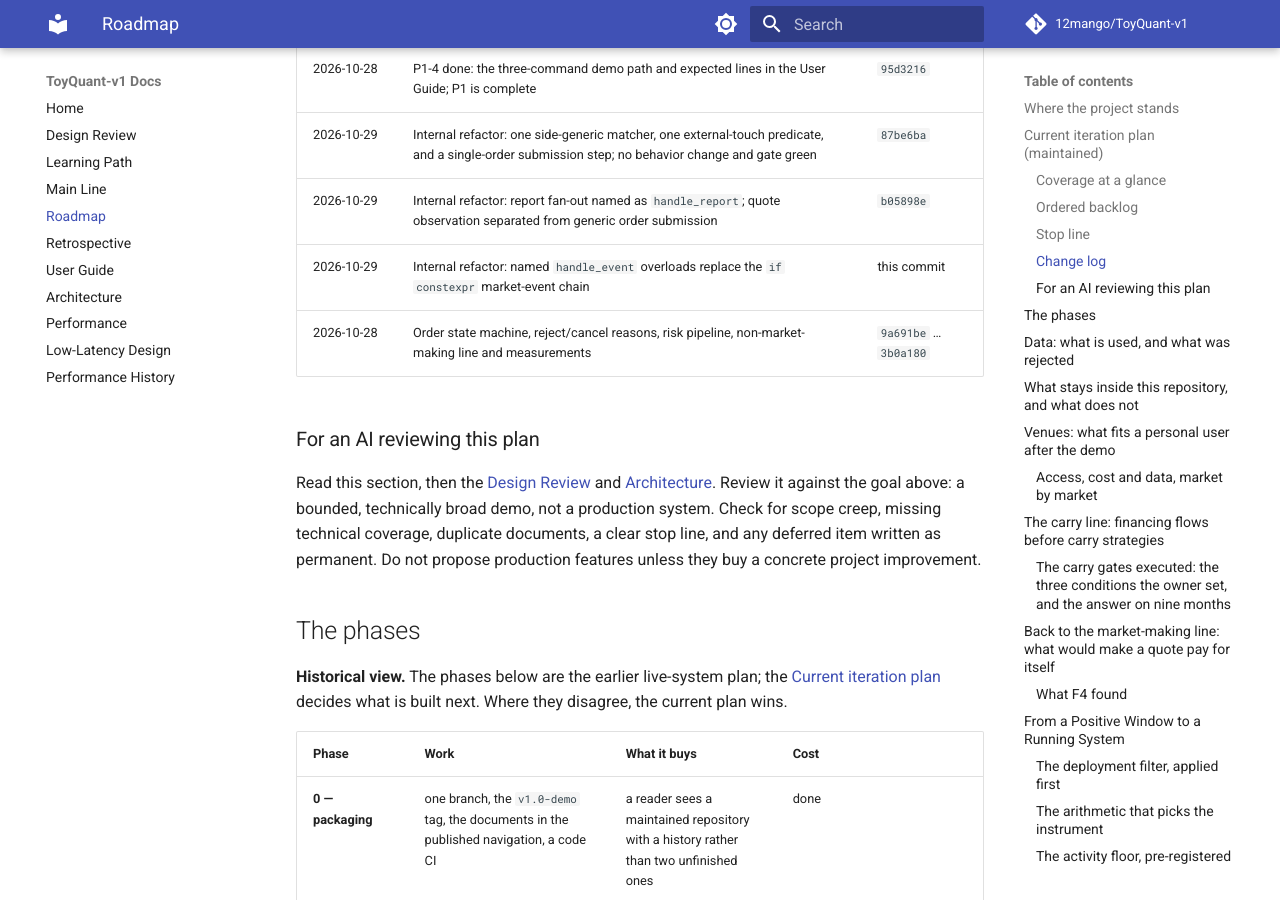
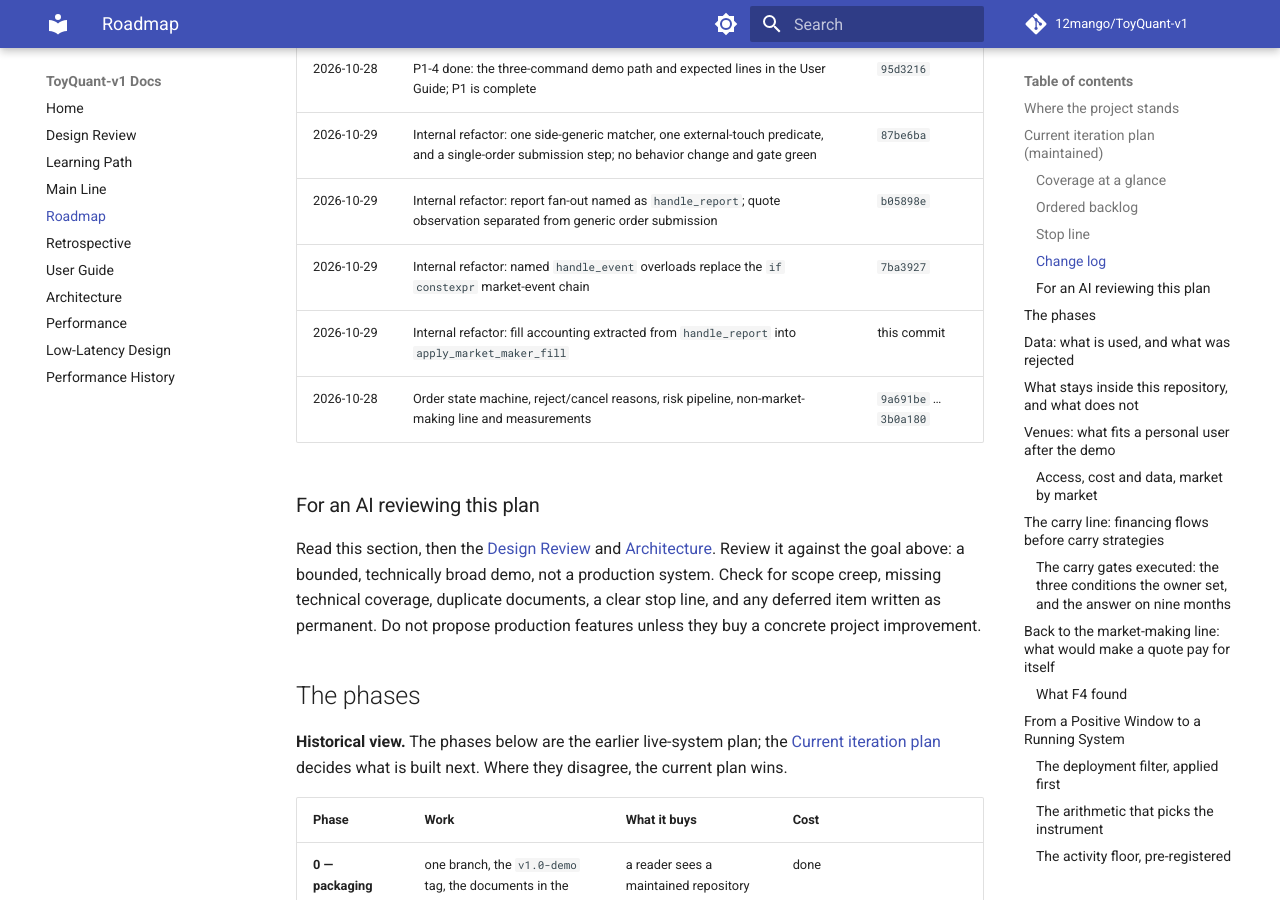
Before and after one commit to 12mango/ToyQuant-v1, an MkDocs documentation site: the page built from docs/ROADMAP.md, in a window 1280 px wide and 900 px high, scrolled down 4636 px. Built offline with MkDocs 1.6.1 and Material for MkDocs 9.7.7, drawn with Linux system fonts in a browser that asks for light colours; comment, search, counter and statistics services are not loaded.

Commit message:
Refactor: extract market-maker fill accounting
Move the position, pending reservation, exposure, edge and markout update
out of handle_report() into apply_market_maker_fill(). handle_report keeps
the report order; the fill state update is now one named step that a future
non-MM path can replace without copying the ledger and strategy callbacks.

Behavior-preserving: 26 tests, verify_l2 fast tier0/tier1, the default
preset build and tests, prose lint and mkdocs all pass.

```diff
--- a/docs/ROADMAP.md
+++ b/docs/ROADMAP.md
@@ -110,7 +110,8 @@ Accepted: a bug fix, a test or explanation of existing behaviour, or a demo scri
 | 2026-10-28 | P1-4 done: the three-command demo path and expected lines in the User Guide; P1 is complete | `95d3216` |
 | 2026-10-29 | Internal refactor: one side-generic matcher, one external-touch predicate, and a single-order submission step; no behavior change and gate green | `87be6ba` |
 | 2026-10-29 | Internal refactor: report fan-out named as `handle_report`; quote observation separated from generic order submission | `b05898e` |
-| 2026-10-29 | Internal refactor: named `handle_event` overloads replace the `if constexpr` market-event chain | this commit |
+| 2026-10-29 | Internal refactor: named `handle_event` overloads replace the `if constexpr` market-event chain | `7ba3927` |
+| 2026-10-29 | Internal refactor: fill accounting extracted from `handle_report` into `apply_market_maker_fill` | this commit |
 | 2026-10-28 | Order state machine, reject/cancel reasons, risk pipeline, non-market-making line and measurements | `9a691be` … `3b0a180` |
 
 ### For an AI reviewing this plan
```
Also changed, not shown: CHANGELOG.md (+4 -0 lines), docs/DESIGN_REVIEW.md (+1 -1 lines), docs/MAINLINE.md (+1 -1 lines), 2 other files.
